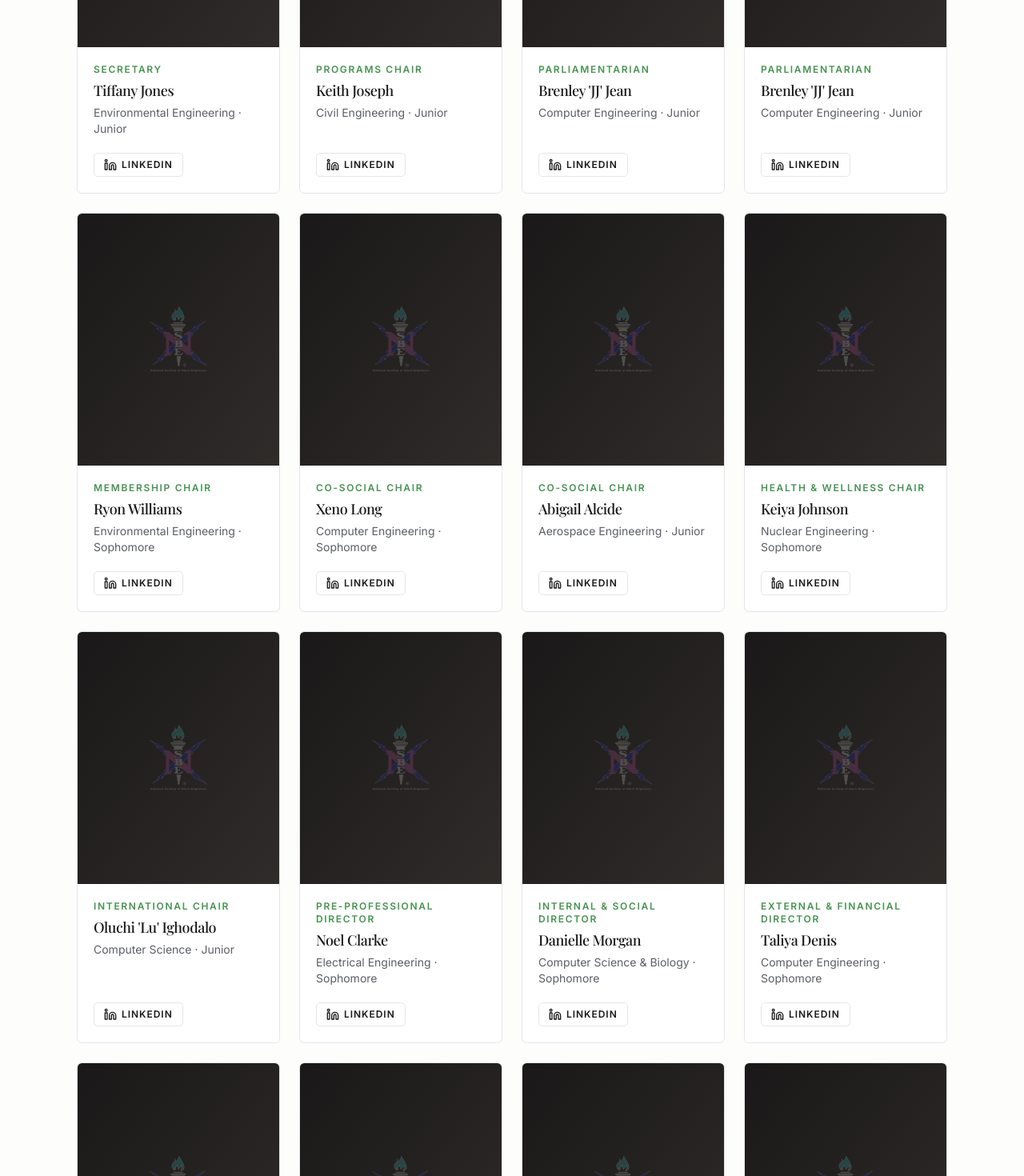
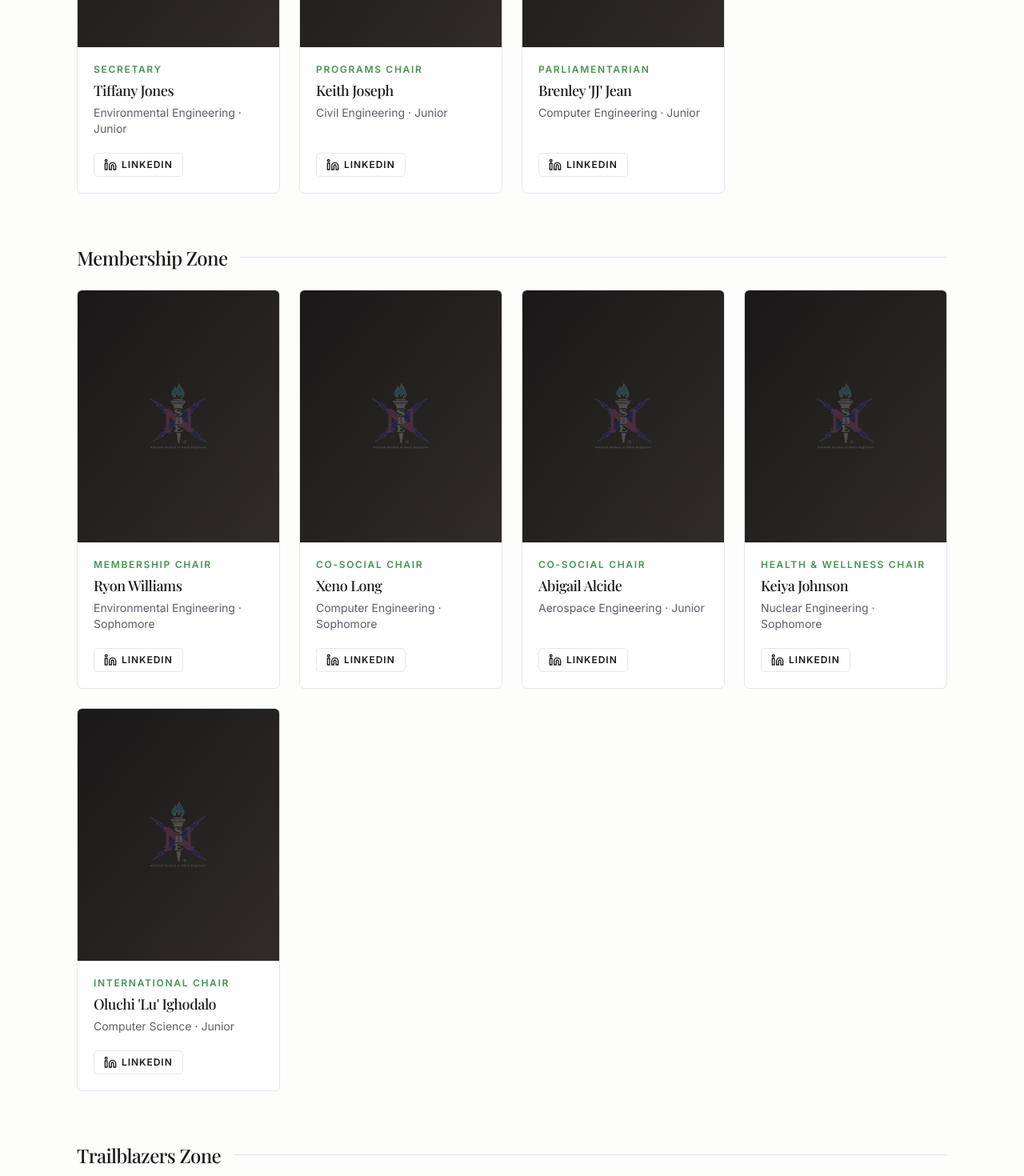
Before and after one commit to Gator-Chapter-of-NSBE/uf-nsbe-website, a Next.js app: page /about/executive-board in a window 1280 px wide. Shown: the part 1360-2830 px from the top of the page at 80% size. Built offline with nearby package versions, Linux system fonts and the light colour scheme; a web font is replaced by a local one.

Commit message:
refactor: update zone assignments for executive board members
Co-authored-by: webmasterufnsbe <315145785+webmasterufnsbe@users.noreply.github.com>

```diff
--- a/data/executive-board.ts
+++ b/data/executive-board.ts
@@ -96,20 +96,12 @@ export const executiveBoard: BoardMember[] = [
     zone: 'Admin Zone',
   },
   {
-    name: 'Brenley \'JJ\' Jean',
-    position: 'Parliamentarian',
-    major: 'Computer Engineering',
-    year: 'Junior',
-    linkedin: 'https://www.linkedin.com/in/brenleyjean/',
-    zone: 'Admin Zone',
-  },
-  {
     name: 'Ryon Williams',
     position: 'Membership Chair',
     major: 'Environmental Engineering',
     year: 'Sophomore',
     linkedin: 'https://www.linkedin.com/in/ryonwilliams/',
-    zone: 'Admin Zone',
+    zone: 'Membership Zone',
   },
   {
     name: 'Xeno Long',
@@ -117,7 +109,7 @@ export const executiveBoard: BoardMember[] = [
     major: 'Computer Engineering',
     year: 'Sophomore',
     linkedin: 'https://www.linkedin.com/in/xenolong/',
-    zone: 'Admin Zone',
+    zone: 'Membership Zone',
   },
   {
     name: 'Abigail Alcide',
@@ -125,7 +117,7 @@ export const executiveBoard: BoardMember[] = [
     major: 'Aerospace Engineering',
     year: 'Junior',
     linkedin: 'https://www.linkedin.com/in/abigail-kayla-alcide-548a35337/',
-    zone: 'Admin Zone',
+    zone: 'Membership Zone',
   },
   {
     name: 'Keiya Johnson',
@@ -133,7 +125,7 @@ export const executiveBoard: BoardMember[] = [
     major: 'Nuclear Engineering',
     year: 'Sophomore',
     linkedin: 'https://www.linkedin.com/in/keiya-johnson/',
-    zone: 'Admin Zone',
+    zone: 'Membership Zone',
   },
   {
     name: 'Oluchi \'Lu\' Ighodalo',
@@ -141,7 +133,7 @@ export const executiveBoard: BoardMember[] = [
     major: 'Computer Science',
     year: 'Junior',
     linkedin: 'https://www.linkedin.com/in/luighodalo/',
-    zone: 'Admin Zone',
+    zone: 'Membership Zone',
   },
   {
     name: 'Noel Clarke',
@@ -149,7 +141,7 @@ export const executiveBoard: BoardMember[] = [
     major: 'Electrical Engineering',
     year: 'Sophomore',
     linkedin: 'https://www.linkedin.com/in/noel-clarke-uf/',
-    zone: 'Admin Zone',
+    zone: 'Trailblazers Zone',
   },
   {
     name: 'Danielle Morgan',
@@ -157,7 +149,7 @@ export const executiveBoard: BoardMember[] = [
     major: 'Computer Science & Biology',
     year: 'Sophomore',
     linkedin: 'https://www.linkedin.com/in/danielle-morgan28/',
-    zone: 'Admin Zone',
+    zone: 'Trailblazers Zone',
   },
   {
     name: 'Taliya Denis',
@@ -165,7 +157,7 @@ export const executiveBoard: BoardMember[] = [
     major: 'Computer Engineering',
     year: 'Sophomore',
     linkedin: 'https://www.linkedin.com/in/taliya-denis/',
-    zone: 'Admin Zone',
+    zone: 'Trailblazers Zone',
   },
   {
     name: 'Kaden Cameron',
@@ -173,7 +165,7 @@ export const executiveBoard: BoardMember[] = [
     major: 'Electrical Engineering',
     year: 'Sophomore',
     linkedin: 'https://www.linkedin.com/in/kaden-cameron/',
-    zone: 'Admin Zone',
+    zone: 'Trailblazers Zone',
   },
   {
     name: 'Moline Charles',
@@ -181,7 +173,7 @@ export const executiveBoard: BoardMember[] = [
     major: 'Computer Engineering',
     year: 'Sophomore',
     linkedin: 'https://www.linkedin.com/in/molinecharles/',
-    zone: 'Admin Zone',
+    zone: 'Trailblazers Zone',
   },
   {
     name: 'Giorgio Rusconi',
@@ -189,7 +181,7 @@ export const executiveBoard: BoardMember[] = [
     major: 'Electrical Engineering',
     year: 'Senior',
     linkedin: 'https://www.linkedin.com/in/giorgio-rusconi-63b896285/',
-    zone: 'Admin Zone',
+    zone: 'Trailblazers Zone',
   },
   {
     name: 'Marques Alsopp',
@@ -197,7 +189,7 @@ export const executiveBoard: BoardMember[] = [
     major: 'Mechanical Engineering',
     year: 'Sophomore',
     linkedin: 'https://www.linkedin.com/in/marques-alsopp/',
-    zone: 'Admin Zone',
+    zone: 'Trailblazers Zone',
   },
   {
     name: 'Emily Forestier',
@@ -205,7 +197,7 @@ export const executiveBoard: BoardMember[] = [
     major: 'Computer Science',
     year: 'Sophomore',
     linkedin: 'https://www.linkedin.com/in/emily-forestier/',
-    zone: 'Admin Zone',
+    zone: 'Trailblazers Zone',
   },
   {
     name: 'Junia Celestin',
@@ -213,7 +205,7 @@ export const executiveBoard: BoardMember[] = [
     major: 'Computer Science',
     year: 'Sophomore',
     linkedin: 'https://www.linkedin.com/in/juniacelestin/',
-    zone: 'Admin Zone',
+    zone: 'Trailblazers Zone',
   },
   {
     name: 'Aliayah Coleman',
@@ -221,7 +213,7 @@ export const executiveBoard: BoardMember[] = [
     major: 'Industrial Engineering & Sales Engineering',
     year: 'Junior',
     linkedin: 'https://www.linkedin.com/in/aliayah-coleman/',
-    zone: 'Admin Zone',
+    zone: 'Finance Zone',
   },
   {
     name: 'Jonicia Cardin',
@@ -229,7 +221,7 @@ export const executiveBoard: BoardMember[] = [
     major: 'Civil Engineering',
     year: 'Senior',
     linkedin: 'https://www.linkedin.com/in/jonicia-cardin/',
-    zone: 'Admin Zone',
+    zone: 'Finance Zone',
   },
   {
     name: 'Chukwuanonyelum \'Chuks\' Ofojuah',
@@ -237,7 +229,7 @@ export const executiveBoard: BoardMember[] = [
     major: 'Computer Engineering',
     year: 'Junior',
     linkedin: 'https://www.linkedin.com/in/chukwuanonyelum-ofojuah-2a2888288/',
-    zone: 'Admin Zone',
+    zone: 'Finance Zone',
   },
   {
     name: 'Kenneth \'Kent\' Fluitt',
@@ -245,7 +237,7 @@ export const executiveBoard: BoardMember[] = [
     major: 'Electrical Engineering',
     year: 'Sophomore',
     linkedin: 'https://www.linkedin.com/in/kenneth-fluitt/',
-    zone: 'Admin Zone',
+    zone: 'Finance Zone',
   },
   {
     name: 'Amanda Gilzean',
@@ -253,7 +245,7 @@ export const executiveBoard: BoardMember[] = [
     major: 'Computer Engineering',
     year: 'Sophomore',
     linkedin: 'https://www.linkedin.com/in/amanda-gilzean/',
-    zone: 'Admin Zone',
+    zone: 'Finance Zone',
   },
   {
     name: 'Alanna Richardson',
@@ -261,7 +253,7 @@ export const executiveBoard: BoardMember[] = [
     major: 'Digital Arts & Sciences',
     year: 'Sophomore',
     linkedin: 'https://www.linkedin.com/in/alanna-richardson-a8b555396/',
-    zone: 'Admin Zone',
+    zone: 'Communications Zone',
   },
   {
     name: 'Ayira Alston',
@@ -269,7 +261,7 @@ export const executiveBoard: BoardMember[] = [
     major: 'Computer Science',
     year: 'Sophomore',
     linkedin: 'https://www.linkedin.com/in/ayiraalston/',
-    zone: 'Admin Zone',
+    zone: 'Communications Zone',
   },
   {
     name: 'Bakari Kerr',
@@ -277,7 +269,7 @@ export const executiveBoard: BoardMember[] = [
     major: 'Computer Science & Electrical Engineering',
     year: 'Junior',
     linkedin: 'https://www.linkedin.com/in/bakari-kerr/',
-    zone: 'Admin Zone',
+    zone: 'Communications Zone',
   },
   {
     name: 'Jovani Francois',
@@ -285,7 +277,7 @@ export const executiveBoard: BoardMember[] = [
     major: 'Computer Science',
     year: 'Sophomore',
     linkedin: 'https://www.linkedin.com/in/jovani-francois/',
-    zone: 'Admin Zone',
+    zone: 'Communications Zone',
   },
   {
     name: 'Rayanah Mkuu',
@@ -293,7 +285,7 @@ export const executiveBoard: BoardMember[] = [
     major: 'Mechanical Engineering',
     year: 'Senior',
     linkedin: 'https://www.linkedin.com/in/rayanah-mkuu/',
-    zone: 'Admin Zone',
+    zone: 'Programs Zone',
   },
   {
     name: 'Bruno Kolombia',
@@ -301,7 +293,7 @@ export const executiveBoard: BoardMember[] = [
     major: 'Computer Engineering',
     year: 'Sophomore',
     linkedin: 'https://www.linkedin.com/in/bruno-kolombia/',
-    zone: 'Admin Zone',
+    zone: 'Programs Zone',
   },
   {
     name: 'Aryanna Williams',
@@ -309,7 +301,7 @@ export const executiveBoard: BoardMember[] = [
     major: 'Mechanical Engineering',
     year: 'Senior',
     linkedin: 'https://www.linkedin.com/in/aryannawilliams/',
-    zone: 'Admin Zone',
+    zone: 'Programs Zone',
   },
   {
     name: 'Weedchenska Jeanbaptiste',
@@ -317,7 +309,7 @@ export const executiveBoard: BoardMember[] = [
     major: 'Computer Science',
     year: 'Sophomore',
     linkedin: 'https://www.linkedin.com/in/weedchenska-jeanbaptiste/',
-    zone: 'Admin Zone',
+    zone: 'Programs Zone',
   },
   {
     name: 'Abigail Hepburn',
@@ -325,7 +317,7 @@ export const executiveBoard: BoardMember[] = [
     major: 'Computer Engineering',
     year: 'Sophomore',
     linkedin: 'https://www.linkedin.com/in/abigail-hepburn/',
-    zone: 'Admin Zone',
+    zone: 'Programs Zone',
   },
   {
     name: 'Abigail Hepburn',
@@ -333,7 +325,7 @@ export const executiveBoard: BoardMember[] = [
     major: 'Computer Engineering',
     year: 'Sophomore',
     linkedin: 'https://www.linkedin.com/in/abigail-hepburn/',
-    zone: 'Admin Zone',
+    zone: 'Programs Zone',
   },
   {
     name: 'Leah Habte',
@@ -341,7 +333,7 @@ export const executiveBoard: BoardMember[] = [
     major: 'Electrical Engineering',
     year: 'Sophomore',
     linkedin: 'https://www.linkedin.com/in/leah-habte/',
-    zone: 'Admin Zone',
+    zone: 'Programs Zone',
   },
   {
     name: 'Leah Habte',
@@ -349,7 +341,7 @@ export const executiveBoard: BoardMember[] = [
     major: 'Electrical Engineering',
     year: 'Sophomore',
     linkedin: 'https://www.linkedin.com/in/leah-habte/',
-    zone: 'Admin Zone',
+    zone: 'Programs Zone',
   },
   {
     name: 'Matan Mulugeta',
@@ -357,7 +349,7 @@ export const executiveBoard: BoardMember[] = [
     major: 'Mechanical Engineering & Electrical Engineering',
     year: 'Sophomore',
     linkedin: 'https://www.linkedin.com/in/matan-mulugeta-169972370/',
-    zone: 'Admin Zone',
+    zone: 'Programs Zone',
   },
   {
     name: 'Randy Smith Jr.',
@@ -365,7 +357,7 @@ export const executiveBoard: BoardMember[] = [
     major: 'Civil Engineering',
     year: 'Senior',
     linkedin: 'https://www.linkedin.com/in/randysmithjr/',
-    zone: 'Admin Zone',
+    zone: 'Senate Zone',
   },
   {
     name: 'Michael Liburd',
@@ -373,6 +365,6 @@ export const executiveBoard: BoardMember[] = [
     major: 'Biomedical Engineering',
     year: 'Sophomore',
     linkedin: 'https://www.linkedin.com/in/msliburdjr/',
-    zone: 'Admin Zone',
+    zone: 'Senate Zone',
   },
 ]
```
